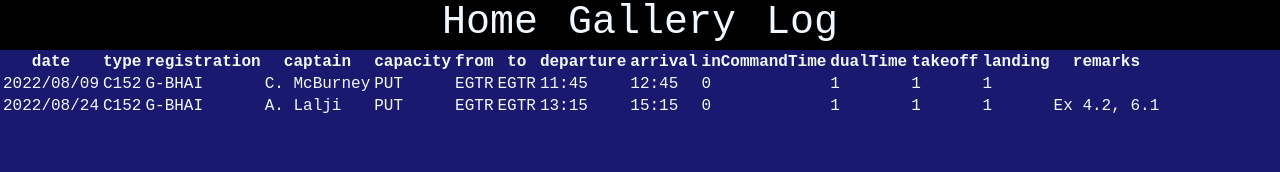
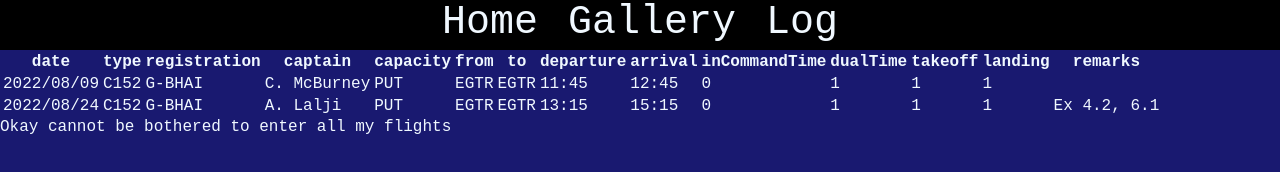
Before and after one commit to rickaw/training-website, a plain HTML site: page log.html in a window 1280 px wide. Drawn offline with Linux system fonts and the light colour scheme.

Commit message:
Flight log disclaimer

```diff
--- a/log.html
+++ b/log.html
@@ -12,6 +12,7 @@
     <div id="content">
         <table id="logTable"></table>
     </div>
+    <div>Okay cannot be bothered to enter all my flights</div>
     <script src="log.js"></script>
 </body>
 </html>
```
